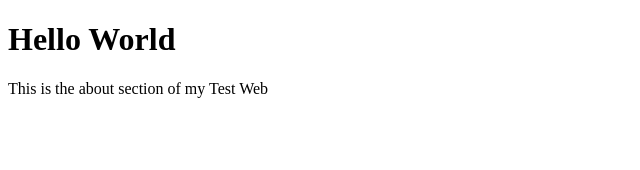
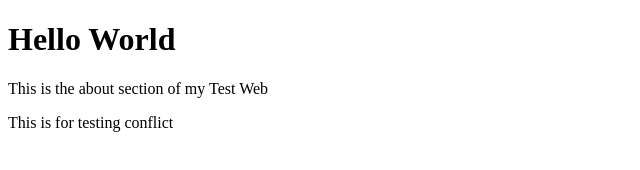
Before and after one commit to mamir1996/Test_web, a plain HTML site: page index.html in a window 1280 px wide. Shown: the whole page, without its empty margins (0-640 px from the left). Drawn offline with Linux system fonts and the light colour scheme.

Commit message:
add para

```diff
--- a/index.html
+++ b/index.html
@@ -3,5 +3,6 @@
 <body>
     <h1>Hello World</h1>
 <p>This is the about section of my Test Web</p>
+<p>This is for testing conflict</p>
 </body>
 </html>
```
